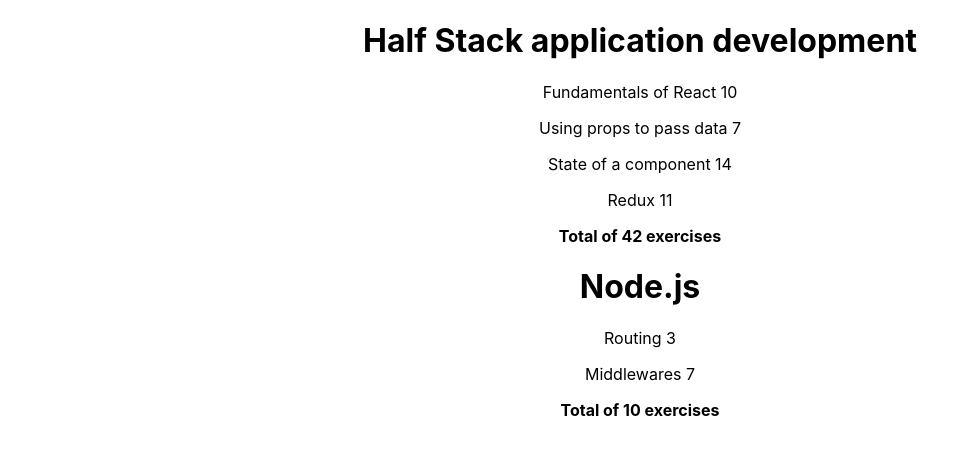
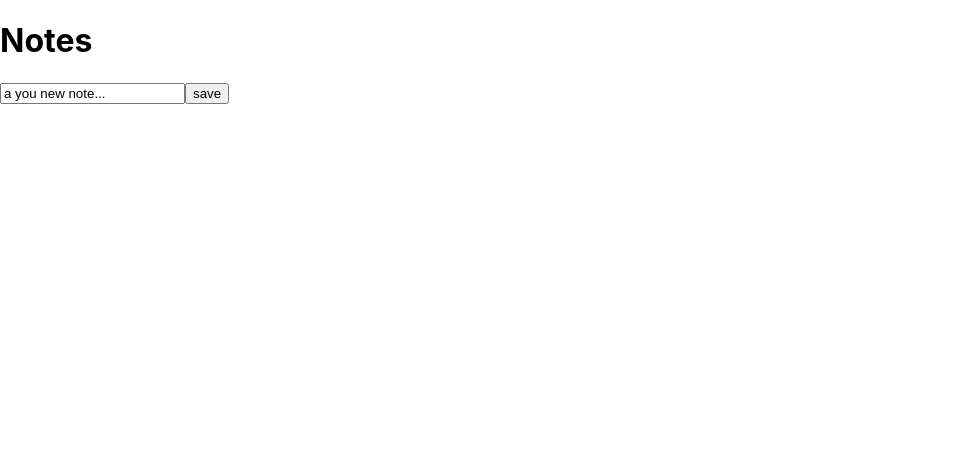
Before and after one commit to AsierDelCidPerez/Part2-Communicating_with_server, a React (Create React App) app in the folder part-react/: page / in a window 1280 px wide. Shown: the top 454 px of the page, without its empty margins (0-980 px from the left). Built offline with nearby package versions, Linux system fonts and the light colour scheme.

Commit message:
22/04/200 15:27
Asier Del Cid Pérez

```diff
--- a/part-react/src/App.js
+++ b/part-react/src/App.js
@@ -1,16 +1,39 @@
 import logo from './logo.svg';
 import './App.css';
+import React, {useState} from 'react';
 import Note from './components/Note';
 
-const App = ({notes}) => {
+const App = () => {
+  const [notes, setNotes] = useState([]);
+  const [newNote, setNewNote] = useState("a you new note...");
+  let contador = 1;
+  const actualizarNewNote = event => {
+    setNewNote(event.target.value);
+  }
+
+  const addNote = event => {
+    event.preventDefault();
+    setNotes(notes.concat({
+      id: contador,
+      content: newNote,
+      date: new Date().toString(),
+      important: true,
+    }));
+    setNewNote("a you new note...");
+    contador++;
+  }
   return (
     <div>
       <h1>Notes</h1>
       <ul>
         {
-          notes.map(note => <Note key={note.id} note={note}/>)
+          notes.map(note => <Note key={contador} note={note}/>)
         }
       </ul>
+      <form onSubmit={addNote}>
+        <input type="text" value={newNote} onChange={actualizarNewNote}/>
+        <button type="submit">save</button>
+      </form>
     </div>
   );
 }
--- a/part-react/src/index.js
+++ b/part-react/src/index.js
@@ -1,7 +1,7 @@
 import React from 'react';
 import ReactDOM from 'react-dom/client';
 import './index.css';
-import App from './exercises/ex1/App';
+import App from './App';
 import reportWebVitals from './reportWebVitals';
 
 
```
